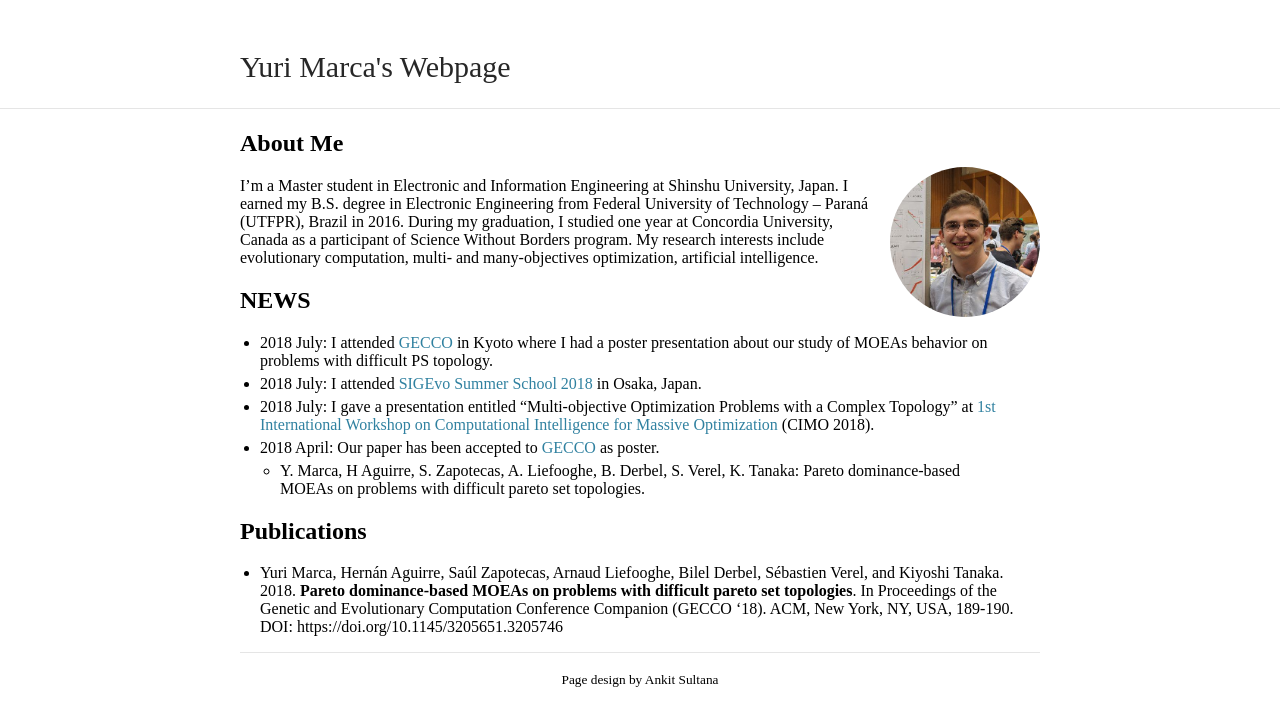
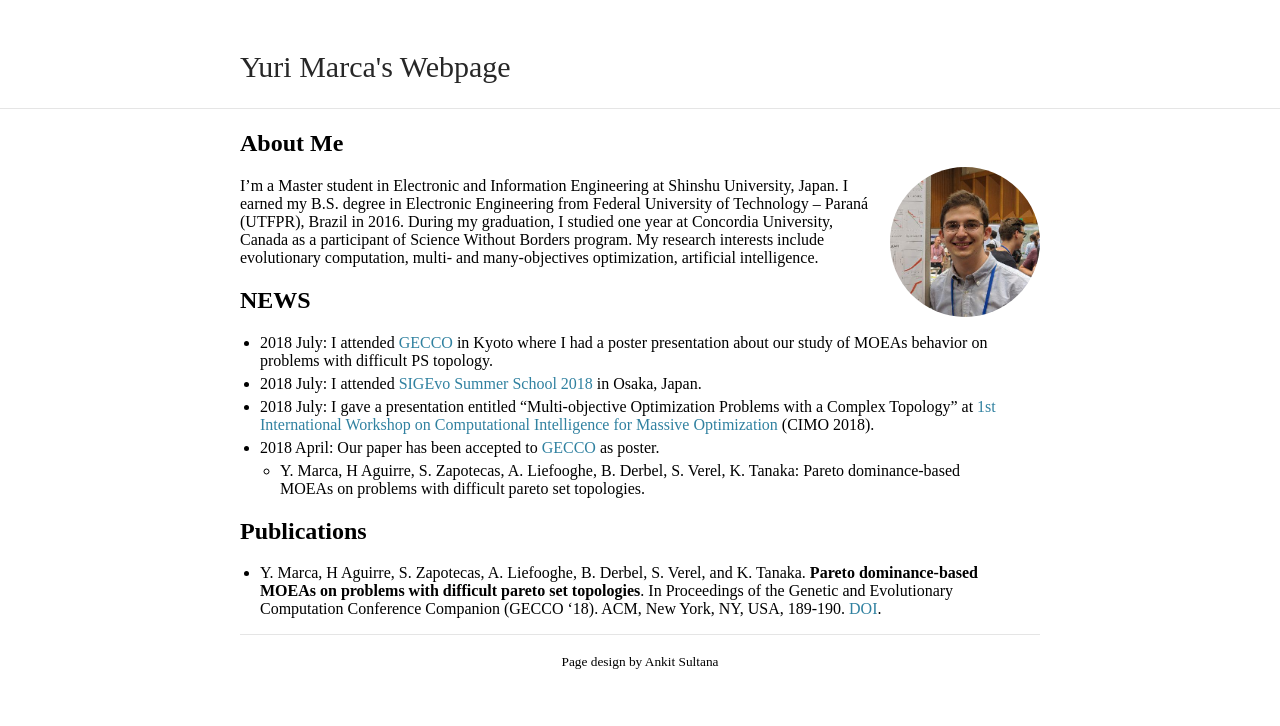
Before and after one commit to yurimarca/yurimarca.github.io, a Jekyll site: the page built from index.md, in a window 1280 px wide. Shown: the top 726 px of the page. Built offline with Jekyll 4.4.1, drawn with Linux system fonts in a browser that asks for light colours.

Commit message:
updating publications

```diff
--- a/index.md
+++ b/index.md
@@ -19,4 +19,4 @@
 
 ## Publications
 
-*  Yuri Marca, Hernán Aguirre, Saúl Zapotecas, Arnaud Liefooghe, Bilel Derbel, Sébastien Verel, and Kiyoshi Tanaka. 2018. **Pareto dominance-based MOEAs on problems with difficult pareto set topologies**. In Proceedings of the Genetic and Evolutionary Computation Conference Companion (GECCO '18). ACM, New York, NY, USA, 189-190. DOI: https://doi.org/10.1145/3205651.3205746
+*  Y. Marca, H Aguirre, S. Zapotecas, A. Liefooghe, B. Derbel, S. Verel, and K. Tanaka. **Pareto dominance-based MOEAs on problems with difficult pareto set topologies**. In Proceedings of the Genetic and Evolutionary Computation Conference Companion (GECCO '18). ACM, New York, NY, USA, 189-190. [DOI](https://doi.org/10.1145/3205651.3205746).
```
